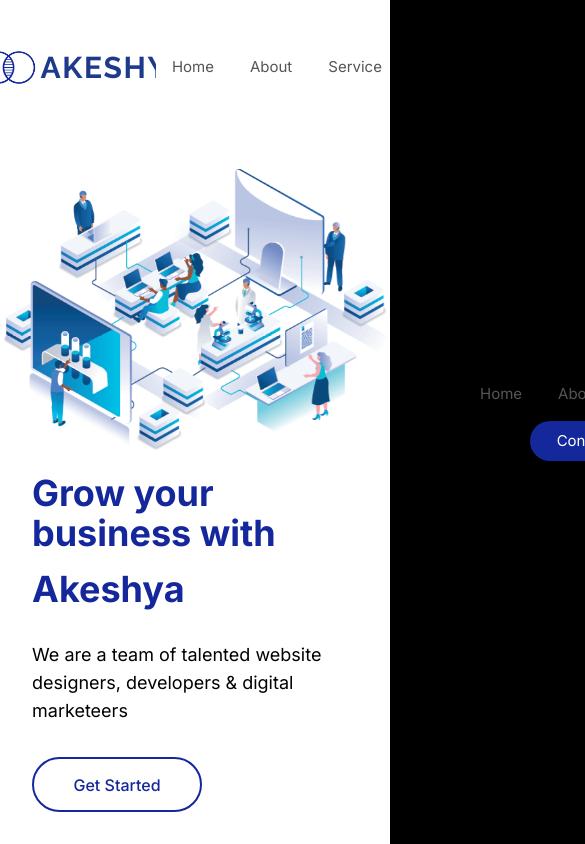
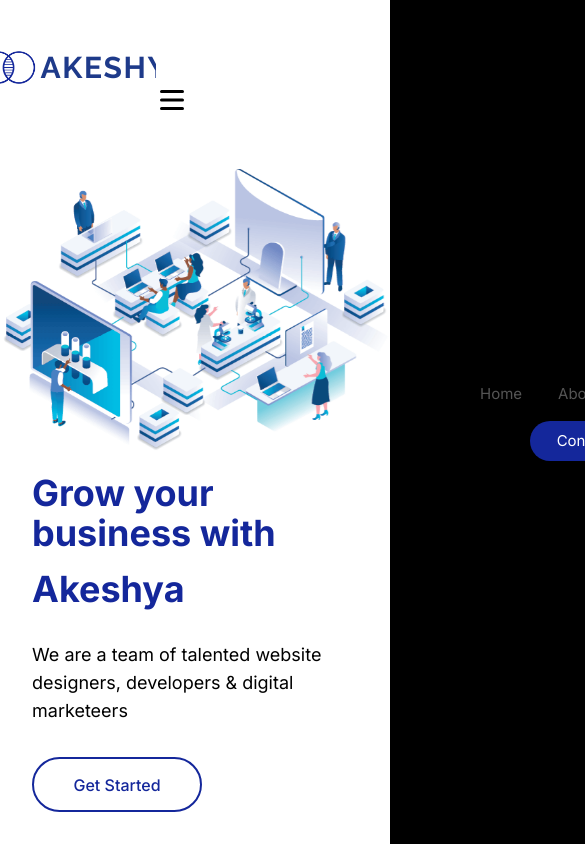
Before and after one commit to Jinshidjinu/Akeshya_Website, a Next.js app: page / in a window 390 px wide. Shown: the top 844 px of the page, 585 px wide, since content can reach past the window. Built offline with nearby package versions, Linux system fonts and the light colour scheme.

Commit message:
navbar responsive completed

```diff
--- a/app/Components/Home/Navigation/Nav.tsx
+++ b/app/Components/Home/Navigation/Nav.tsx
@@ -17,19 +17,21 @@
             <span className='text-blue-900 cursor-pointer font-[700] text-[30px] leading-none font-Raleway'>AKESHYA</span>
           </div>
 
-          <div className=' w-[590px] h-[65px] py-2 px-4 bg-white flex items-center justify-center'>
-            <ul className='flex items-center justify-center cursor-pointer text-[15px] text-[#555555] gap-9'>
+         <div>
+         <div className=' w-[590px] h-[65px] py-2 px-4 bg-white flex items-center justify-center'>
+            <ul className='hidden md:flex items-center justify-center cursor-pointer text-[15px] text-[#555555] gap-9'>
               <li>Home</li>
               <li>About</li>
               <li>Service</li>
             </ul>
 
-            <button className='w-[130px] ml-5 h-[40px] bg-[#14279b] text-[#fff] rounded-full font-[400] text-[15px] '>Contact us</button>
+            <button className='w-[130px] hidden md:block ml-5 h-[40px] bg-[#14279b] text-[#fff] rounded-full font-[400] text-[15px] '>Contact us</button>
 
-            <div onClick={openNav}>
-              <Bars3Icon className='w-[2rem] md:hidden h-[2rem] cursor-pointer text-yellow-300' />
+          </div>
+            <div className='pr-6' onClick={openNav}>
+              <Bars3Icon className='w-[2rem] md:hidden h-[2rem] cursor-pointer ' />
             </div>
-          </div>
+         </div>
         </div>
       </div>
     </div>
```
